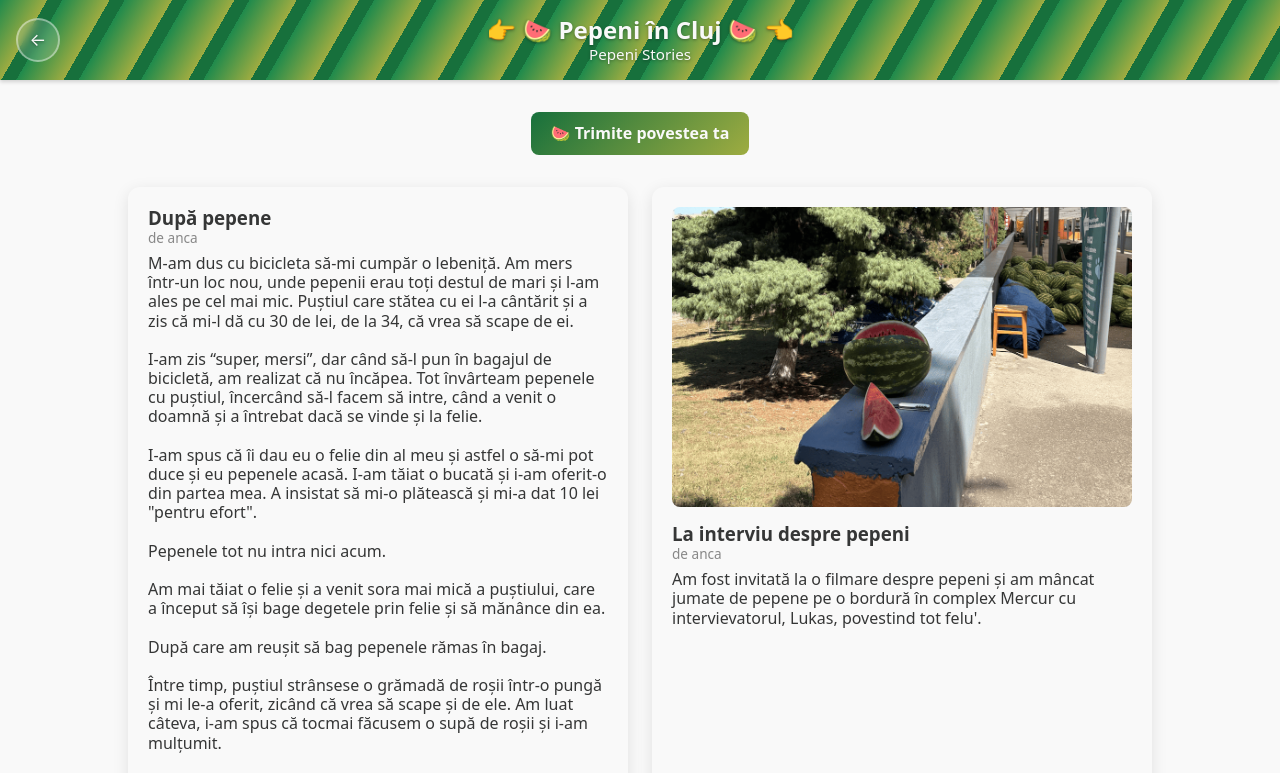
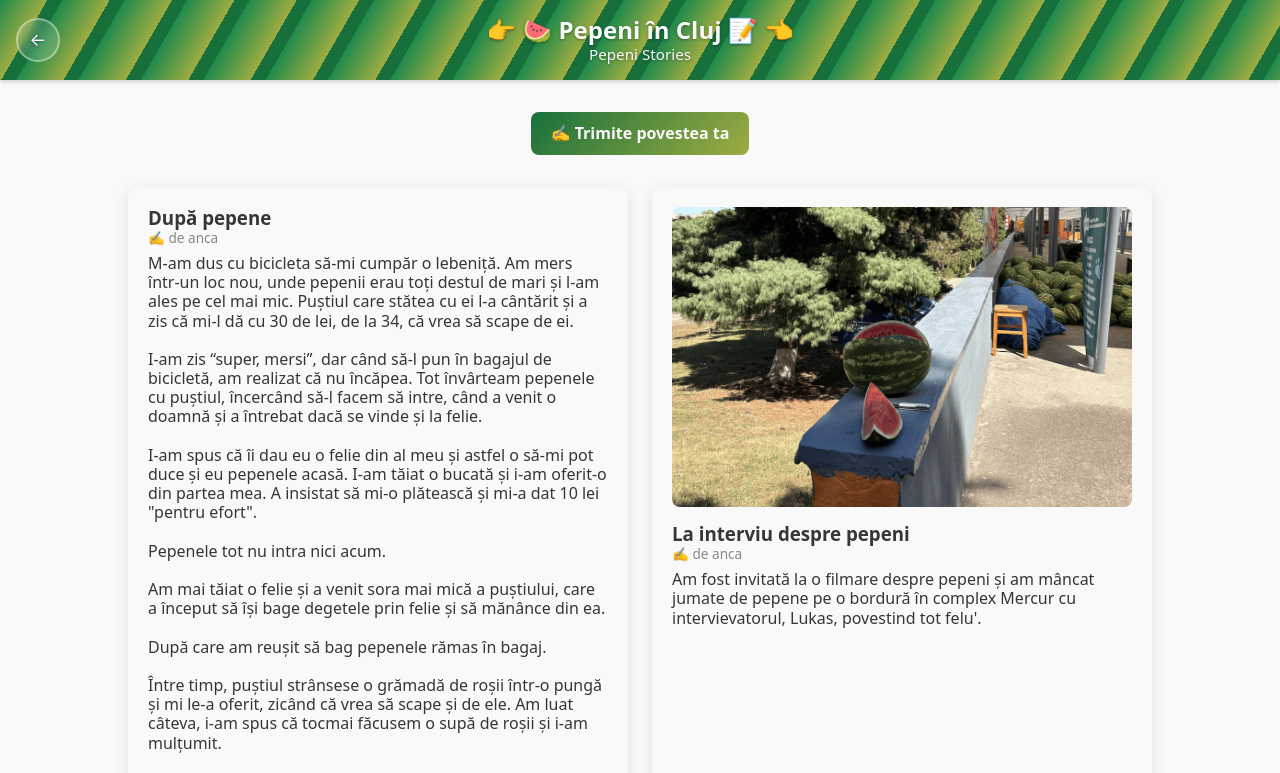
Before and after one commit to ancagrosan/pepene, a plain HTML site: page stories.html in a window 1280 px wide. Shown: the top 773 px of the page. Drawn offline with Linux system fonts and the light colour scheme.

Commit message:
update some emojis

```diff
--- a/stories.html
+++ b/stories.html
@@ -19,14 +19,14 @@
 
 <body>
   <header>
-    <h1>👉 🍉 Pepeni în Cluj 🍉 👈</h1>
+    <h1>👉 🍉 Pepeni în Cluj 📝 👈</h1>
     <h2>Pepeni Stories</h2>
     <a href="index.html" class="nav-back" aria-label="Înapoi la hartă">←</a>
   </header>
 
   <div class="content stories-content">
     <a href="https://forms.gle/GwsaqmavZ34CtU9S8" target="_blank" rel="noopener" class="submit-story-btn">
-      <span>🍉</span> Trimite povestea ta
+      <span>✍️</span> Trimite povestea ta
     </a>
 
     <div id="stories-list" class="stories-list"></div>
--- a/stories.js
+++ b/stories.js
@@ -8,7 +8,7 @@ STORIES.forEach((story) => {
   card.innerHTML = `
     ${story.img ? `<img src="${story.img}" class="story-img" alt="${story.title}" />` : ""}
     ${story.title ? `<h3>${story.title}</h3>` : ""}
-    <p class="story-author">de ${story.author}</p>
+    <p class="story-author">✍️ de ${story.author}</p>
     <p class="story-text">${story.text}</p>
   `;
   list.appendChild(card);
```
